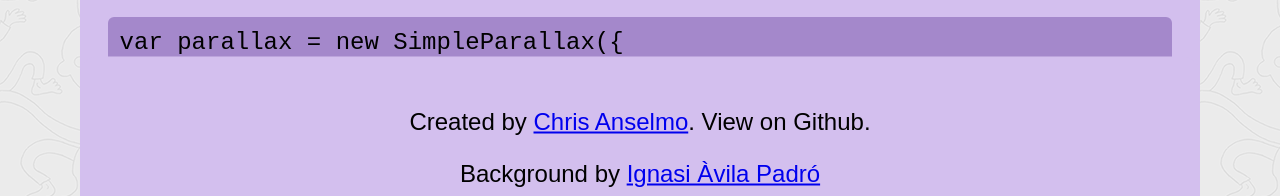
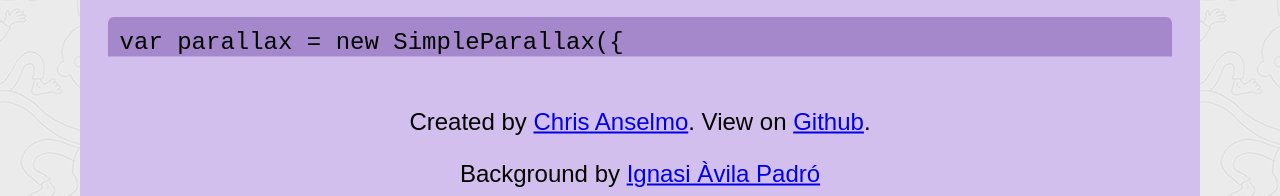
Before and after one commit to christopherwk210/SimpleParallax, a website: page index.html in a window 1280 px wide. Shown: the part 1838-2034 px from the top of the page. Drawn offline with Linux system fonts and the light colour scheme.

Commit message:
Updated links

```diff
--- a/index.html
+++ b/index.html
@@ -34,7 +34,7 @@
 });</pre>
       </div>
       <div id="second-paragraph" class="boxed">
-        <p>Created by <a href="chrisanselmo.com">Chris Anselmo</a>. View on Github.</p>
+        <p>Created by <a href="chrisanselmo.com">Chris Anselmo</a>. View on <a href="https://github.com/christopherwk210/SimpleParallax">Github</a>.</p>
         <p>Background by <a href="https://www.toptal.com/designers/subtlepatterns/one-in-a-million-s/">Ignasi Àvila Padró</a>
       </div>
     </div>
```
Also changed, not shown: README.md.
